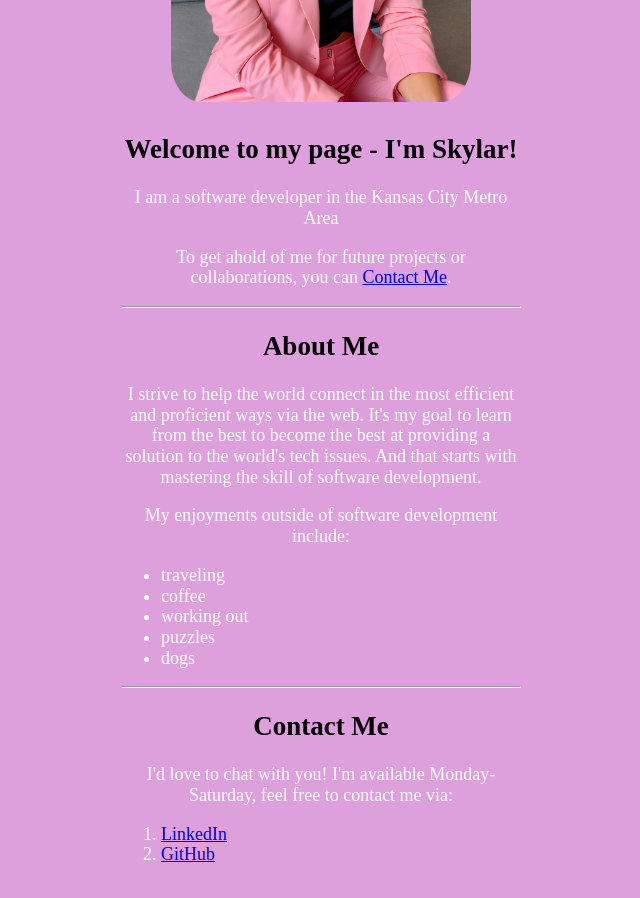
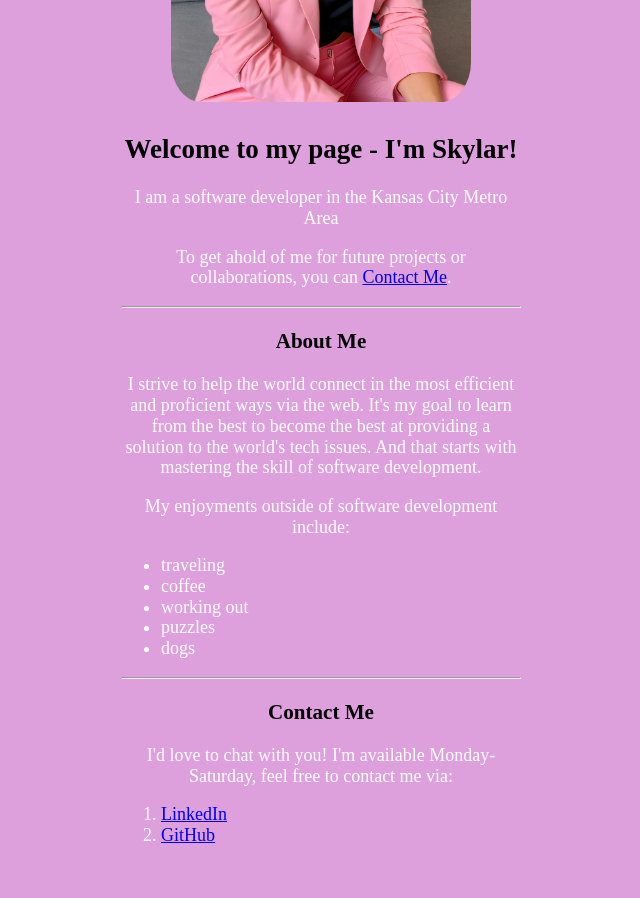
Before and after one commit to skylarnlea/portfolio, a plain HTML site: page index.html in a window 1280 px wide. Shown: the part 540-1438 px from the top of the page, without its empty margins (319-959 px from the left). Drawn offline with nearby package versions, Linux system fonts and the light colour scheme.

Commit message:
Update index.html

```diff
--- a/index.html
+++ b/index.html
@@ -1,5 +1,5 @@
 <!DOCTYPE html>
-<html>
+<html lang="en">
     <head>
         <meta charset="utf-8">
         <meta name="viewport" content="width=device-width">
@@ -19,16 +19,14 @@
       <main class="text-center"><!--class for centering text-->
         <div class="wrapper"><!--class wrapping <div> -->
           <img src="images/profilephoto.jpg" alt="Profile Photo" height="400" width="300"/> <!--image source in folder-->
-          <article>
-            <section> <!--separating article into three sections-->
+            <article>
               <h2 style="color:black">Welcome to my page - I'm Skylar!</h2> <!--styling <h2> individually here-->
               <p>I am a software developer in the Kansas City Metro Area</p>
               <!--anchor link to contact me section-->
               <p>To get ahold of me for future projects or collaborations, you can  <a href="#ContactMe">Contact Me</a>.</p>
-            </section>
             <hr>
             <section>
-              <h2 style="color:black">About Me</h2><!--styling <h2> individually here-->
+              <h3 style="color:black">About Me</h3><!--styling <h3> individually here-->
               <p>I strive to help the world connect in the most efficient and proficient ways via the web. It's my goal to learn from the best to become the best at providing a solution to the world's tech issues. And that starts with mastering the skill of software development.</p>
               <p>My enjoyments outside of software development include:</p>
               <ul style="text-align: left"> <!-- creating unorganized, bulleted list-->
@@ -41,19 +39,19 @@
             </section>
             <hr>
             <section id="ContactMe"> <!--anchor link to contact me section-->
-              <h2 style="color:black">Contact Me</h2>
+              <h3 style="color:black">Contact Me</h3>
               <p>I'd love to chat with you! I'm available Monday-Saturday, feel free to contact me via:</p>
               <ol style="text-align: left"><!--creating organized, numbered list for ways to contact me-->
                 <li><a href="https://www.linkedin.com/in/skylarnicolelea/">LinkedIn</a></li><!--absolute link to my LinkedIn profile-->
                 <li><a href="https://github.com/skylarnlea">GitHub</a></li><!--absolute link to my GitHub profile-->
               </ol>
             </section>
-          </article>
+            </article>
         </div>
       </main>
       <footer class="text-center"> <!--copyright footer-->
         <p>© Skylar Lea</p>
       </footer>
-     <script src="script.js"></script>
-    </body>
+    <script src="script.js"></script>
+</body>
 </html>
```
